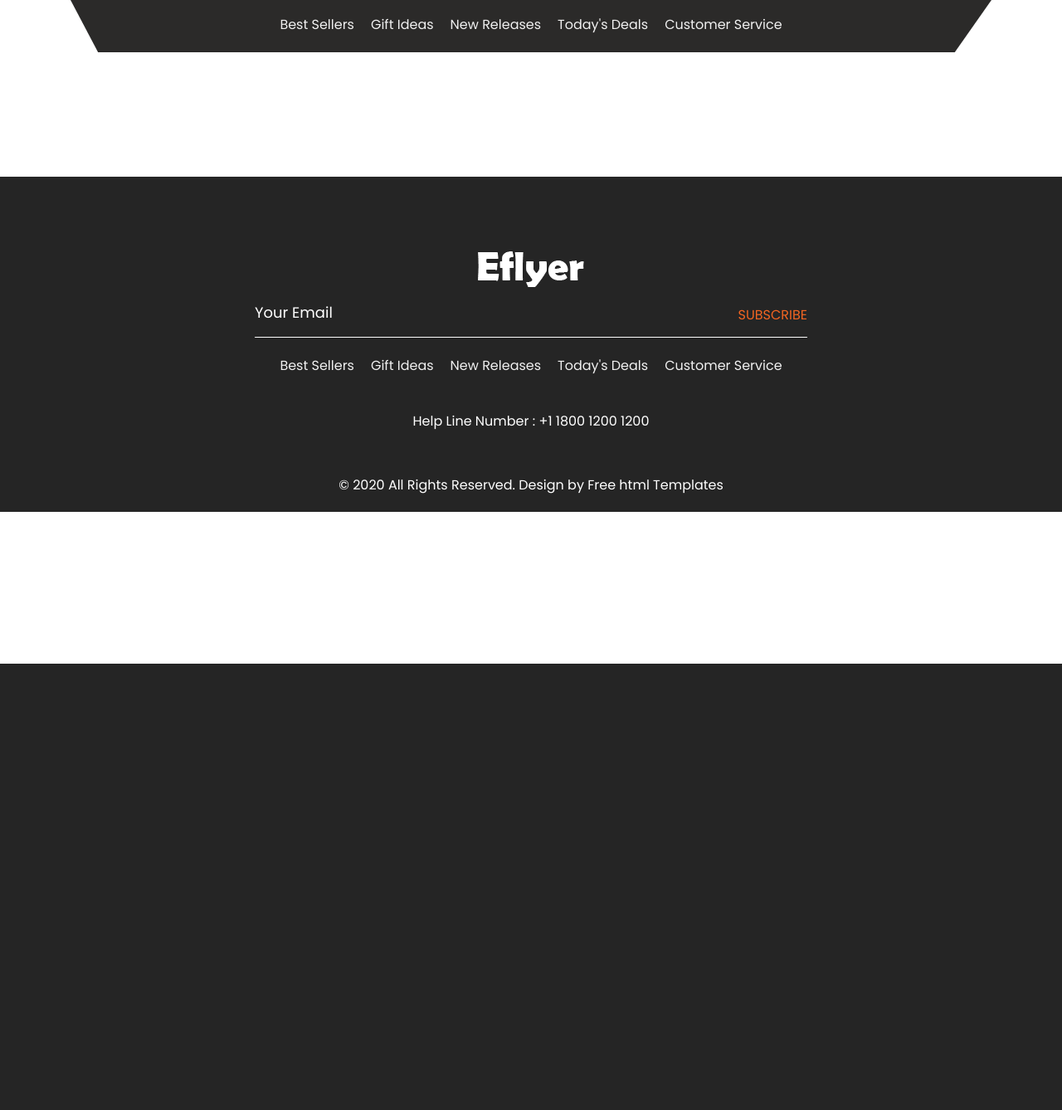
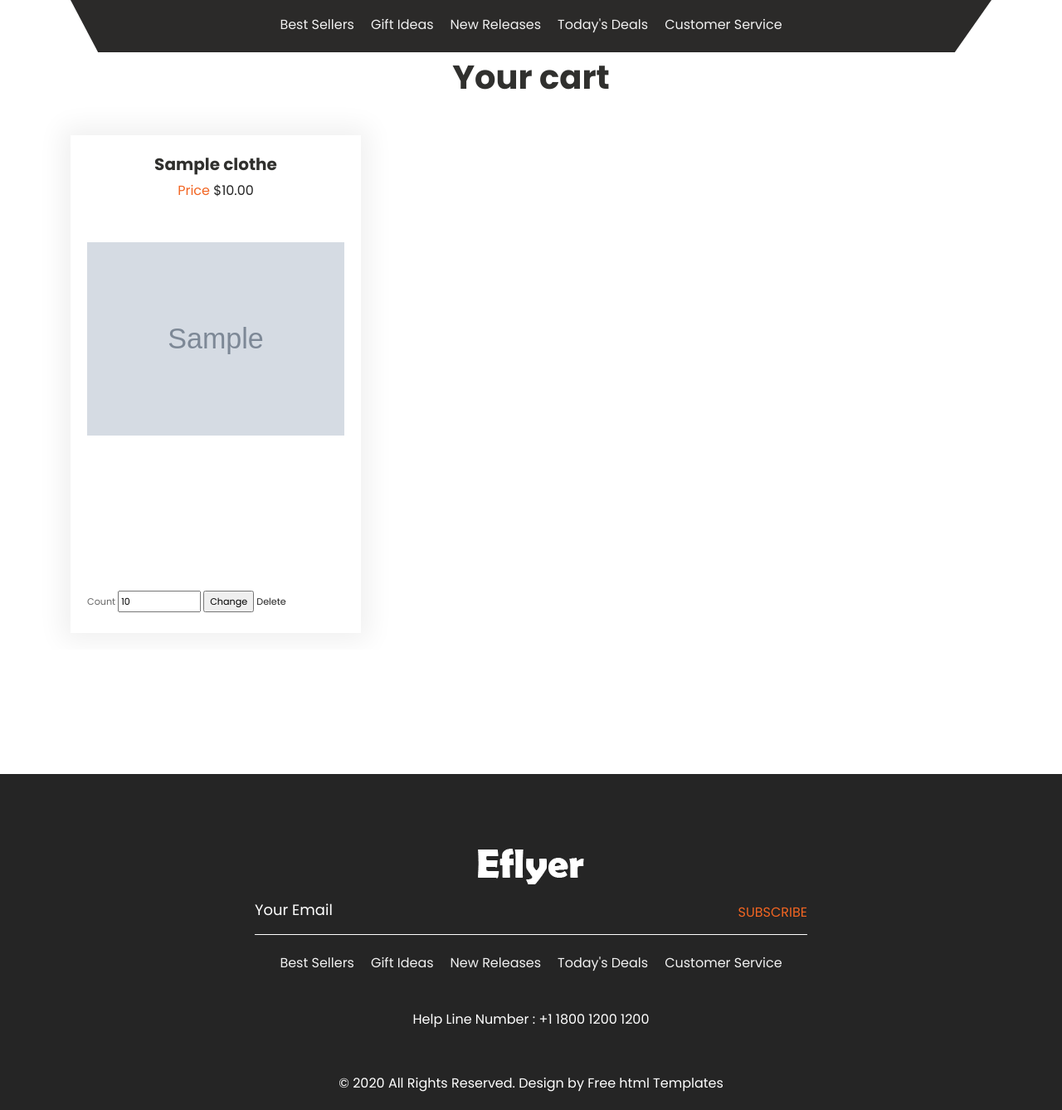
Before and after one commit to Dasifue/DjangoShop, a Django app: page /cart/ in a window 1280 px wide. Shown: the whole page at 83% size. Before the commit the page ends 800 px from the top, so only its background shows below. Run offline with Django 5.2, Linux system fonts and the light colour scheme; a user stored in the database is signed in; tables that the repository leaves empty hold one stand-in row (values such as "Sample post"); grey boxes marked "Sample" are stand-in pictures; some libraries are stand-ins or nearby versions.

Commit message:
cart management

```diff
--- a/cart/templates/cart.html
+++ b/cart/templates/cart.html
@@ -6,8 +6,51 @@
 
 
 <div class="fashion_section">
+      <div id="main_slider" class="carousel slide" data-ride="carousel">
+        <div class="carousel-inner">
+
+           <div class="carousel-item active">
+              <div class="container">
+                 <h1 class="fashion_taital">Your cart</h1>
+                 <div class="fashion_section_2">
+                    <div class="row">
+                    {% for product in cart.products.all %}
+                       <div class="col-lg-4 col-sm-4">
+                          <div class="box_main">
+                             <h4 class="shirt_text">{{ product.clothes.name }}</h4>
+                             {% if product.clothes.discount > 0 %}
+                             <p class="price_text">Price <span style="color: #262626">${{ product.clothes.price }} - {{ product.clothes.discount }}% = ${{ product.clothes.price_with_discount }}</span></p>
+                             {% elif product.clothes.discount == 0 %}
+                             <p class="price_text">Price <span style="color: #262626">${{ product.clothes.price }}</span></p>
+                             {% endif %}
+                             <div class="tshirt_img"><img src="{{ product.clothes.image.url }}"></div>
+                             <div class="btn_main">
+                                <small class="text">
+                                    <form action="{% url 'change_quantity' cart_product_id=product.id %}" method="get">
+                                        <label for="quantity">Count</label>
+                                        <input class="quantity" type="number" name="quantity" id="quantity" value="{{ product.quantity }}" min="1" max="100">
+                                        <input type="submit" value="Change">
+                                        <a href="{% url 'delete_from_cart' cart_product_id=product.id %}">Delete</a>
+                                    </form>
+                                </small>
+                             </div>
+                          </div>
+                       </div>
+                       {% endfor %}
+
+                    </div>
+                 </div>
+              </div>
+           </div>
+        </div>
+     </div>
+</div>
 
 
-</div>
+<style>
+    input.quantity {
+        width: 100px;
+    }
+</style>
 
 {% endblock %}
--- a/cart/urls.py
+++ b/cart/urls.py
@@ -2,11 +2,15 @@ from django.urls import path
 
 from .views import (
     get_cart,
-    add_to_cart
+    add_to_cart,
+    change_quantity,
+    delete_from_cart,
 )
 
 
 urlpatterns = [
     path("", get_cart, name="get_cart"),
-    path("add/<int:clothes_id>", add_to_cart, name="add_to_cart")
+    path("add/<int:clothes_id>", add_to_cart, name="add_to_cart"),
+    path("change/quantity/<int:cart_product_id>", change_quantity, name="change_quantity"),
+    path("delete/<int:cart_product_id>", delete_from_cart, name="delete_from_cart"),
 ]
--- a/cart/views.py
+++ b/cart/views.py
@@ -19,9 +19,31 @@ def add_to_cart(request, clothes_id):
     clothes = get_object_or_404(Clothes, id=clothes_id)
     quantity = request.GET.get("quantity", 1)
 
-    CartProduct.objects.create(
-        cart=request.user.cart,
-        clothes=clothes,
-        quantity=quantity,
-    )
+    for product in request.user.cart.products.all():
+        if product.clothes == clothes:
+            product.quantity += int(quantity)
+            product.save()
+            break
+    else:
+        CartProduct.objects.create(
+            cart=request.user.cart,
+            clothes=clothes,
+            quantity=quantity,
+        )
     return redirect(request.META.get("HTTP_REFERER", "/"))
+
+
+@login_required
+def change_quantity(request, cart_product_id):
+    cart_product = get_object_or_404(CartProduct, id=cart_product_id)
+    quantity = request.GET["quantity"]
+
+    cart_product.quantity = abs(int(quantity))
+    cart_product.save()
+    return redirect(request.META.get("HTTP_REFERER", "/"))
+
+@login_required
+def delete_from_cart(request, cart_product_id):
+    cart_product = get_object_or_404(CartProduct, id=cart_product_id)
+    cart_product.delete()
+    return redirect(request.META.get("HTTP_REFERER", "/"))
```
Also changed, not shown: shop/templates/clothes_by_category.html (+8 -3 lines), shop/templates/clothes_detail.html (+8 -3 lines), shop/templates/home.html (+7 -2 lines), shop/templates/search.html (+8 -3 lines).
